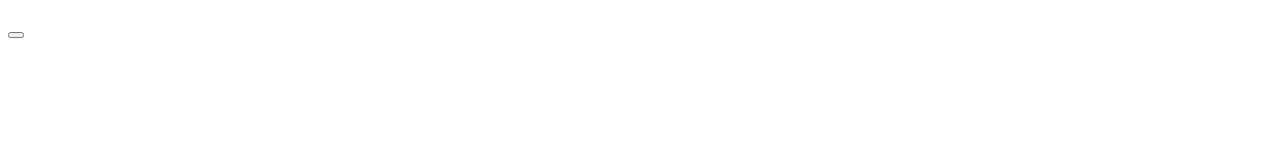
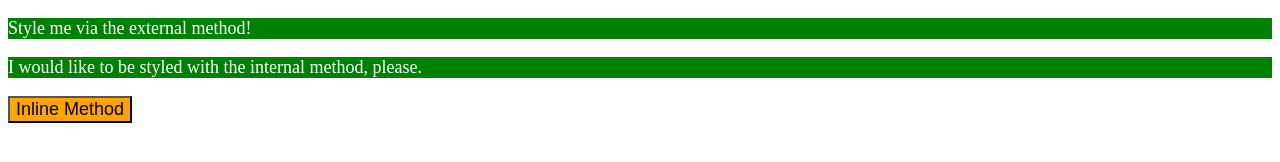
Before and after one commit to Phant2mGhost/odin-css-methods, a plain HTML site: page index.html in a window 1280 px wide. Drawn offline with Linux system fonts and the light colour scheme.

Commit message:
Edit content
Added the main content and styled it with internal and inline method

```diff
--- a/index.html
+++ b/index.html
@@ -3,11 +3,18 @@
 	<head>
 		<meta charset="utf-8">
 		<title></title>
+		<style>
+			p {
+			background-color: green;
+			color: white;
+			font-size: 18px;
+			}
+		</style>
 	</head>
 
 	<body>
-		<div><h1></h1></div>
-		<p></p>
-		<button></button>
+		<div><p>Style me via the external method!</p></div>
+		<p>I would like to be styled with the internal method, please.</p>
+		<button style="background-color: orange; font-size: 18px;">Inline Method</button>
 	</body>
 </html>
```
